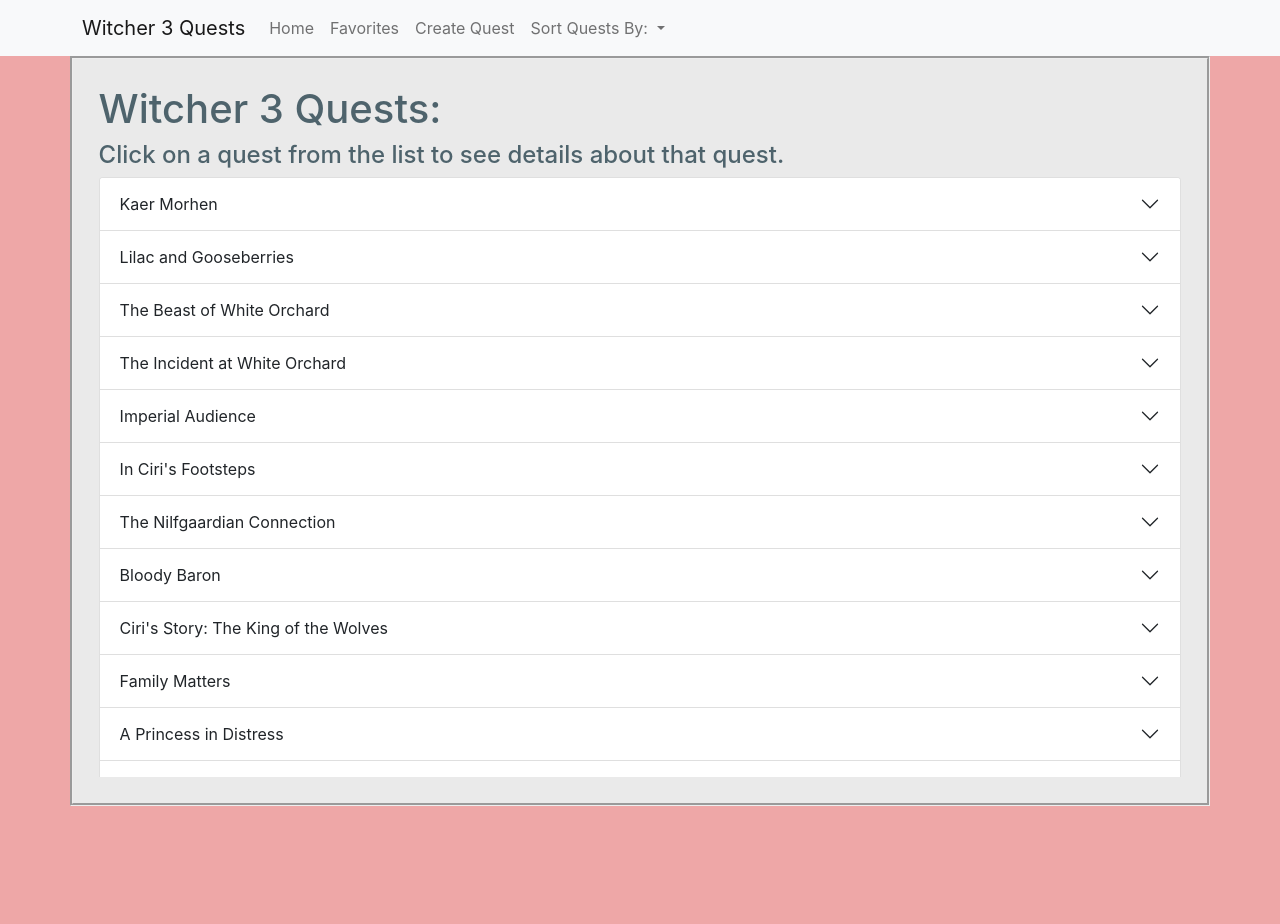
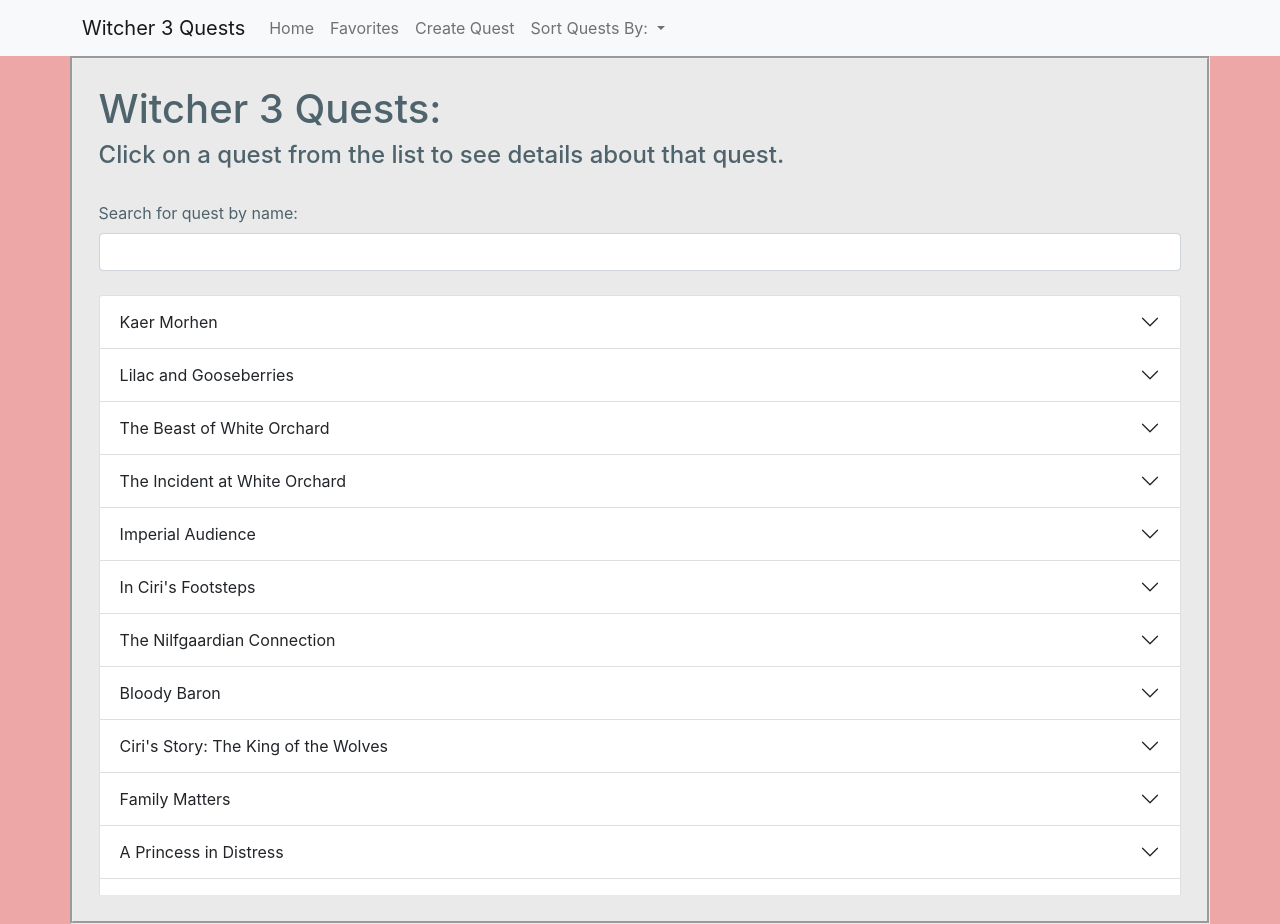
Before and after one commit to jsnidar/witcher-3-quests, a React (Create React App) app: page / in a window 1280 px wide. Before the commit the page ends 806 px from the top, so only its background shows below. Built offline with nearby package versions, Linux system fonts and the light colour scheme; data requests are answered from the project's data file.

Commit message:
Search by name added

```diff
--- a/src/components/App.js
+++ b/src/components/App.js
@@ -13,6 +13,7 @@
   const [quests, setQuests] = useState([])
   const [selectedQuest, setSelectedQuest] = useState(null)
   const [sort, setSort] = useState('all')
+  const [searchText, setSearchText] = useState('')
 
   useEffect(() => {
     fetch('http://localhost:3004/quests')
@@ -108,6 +109,7 @@
     });
   }
 
+
   return (
     <div>
       <NavBar onDropDownChange={onDropDownChange} />
@@ -132,7 +134,9 @@
             sort={sort}
             onFavoriteClick={onFavoriteClick}
             selectedQuest={selectedQuest}
-            quests={displayedQuests}
+            quests={displayedQuests.filter(quest => quest.name.toUpperCase().includes(searchText.toUpperCase()))}
+            searchText={searchText}
+            setSearchText={setSearchText}
           />
         </Route>
       </Switch>
--- a/src/components/Home.js
+++ b/src/components/Home.js
@@ -1,8 +1,9 @@
 import React from 'react';
 import { Container, Row } from 'react-bootstrap';
 import QuestList from './QuestList';
+import SearchInput from './SearchInput';
 
-const Home = ({onFavoriteClick, onDetailsClick, selectedQuest, sort, onQuestClick, quests}) => {
+const Home = ({onFavoriteClick, onDetailsClick, selectedQuest, sort, onQuestClick, quests, searchText, setSearchText}) => {
 
     return (
         <div>
@@ -15,6 +16,11 @@
                     <br></br>
                 </Row>
                 <Row>
+                    <br></br>
+                    <SearchInput searchText={searchText} setSearchText={setSearchText} />
+                    <br></br>
+                </Row>
+                <Row>
                     <QuestList selectedQuest={selectedQuest} onDetailsClick={onDetailsClick} onFavoriteClick={onFavoriteClick} onQuestClick={onQuestClick} quests={quests} />
                 </Row>
             </Container>
--- /dev/null
+++ b/src/components/SearchInput.js
@@ -0,0 +1,17 @@
+import React from 'react';
+
+
+const SearchInput = ({searchText, setSearchText}) => {
+
+    console.log(searchText)
+    return (
+        <div className="form-outline">
+            <br></br>
+            <label className="form-label" htmlFor="typeText">Search for quest by name: </label>
+            <input onChange={(e)=> setSearchText(e.target.value)} type='text' id="typeText" value={searchText} className="form-control"/>
+            <br></br>
+        </div>
+    );
+};
+
+export default SearchInput;
```
